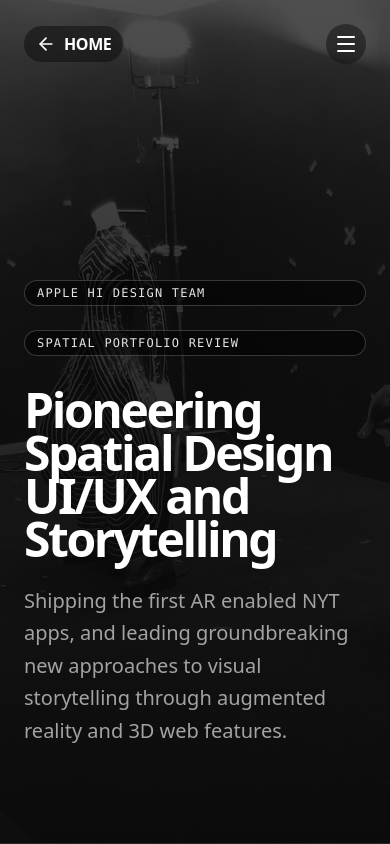
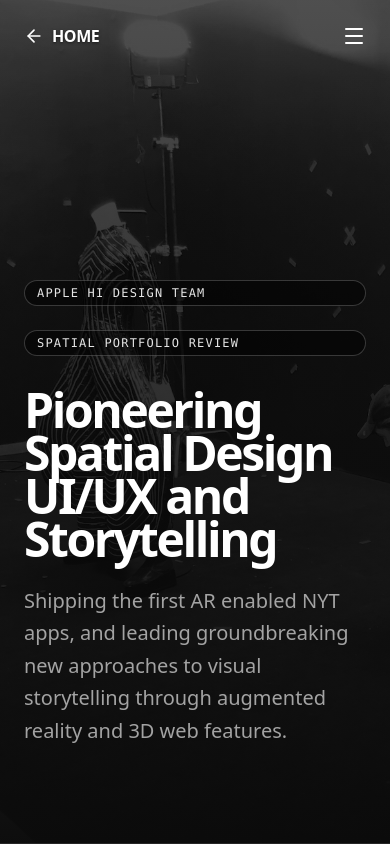
Before and after one commit to grahaphicsroberts/grahaphicsportfolio, a Next.js app: page /spatialdesign in a window 390 px wide. Shown: the top 844 px of the page. Built offline with nearby package versions, Linux system fonts and the light colour scheme.

Commit message:
mobile refinement pt9

```diff
--- a/app/spatialdesign/page.tsx
+++ b/app/spatialdesign/page.tsx
@@ -1471,15 +1471,15 @@ export default function NYTARPage() {
       className="bg-neutral-950 text-neutral-200 min-h-screen font-sans selection:bg-white selection:text-black"
     >
       {/* --- NAV --- */}
-      {/* Desktop uses mix-blend-difference so the nav auto-inverts over light/dark
-          sections. On mobile (Chrome) that blend on a fixed element paints a stray
-          rectangle at the page origin, so we drop the blend there and instead give
-          the items a translucent backdrop to stay legible over any section. */}
-      <nav className="fixed top-0 left-0 w-full p-6 flex justify-between items-center z-50 md:mix-blend-difference text-white">
+      {/* Desktop keeps mix-blend-difference (auto-inverts over light/dark sections).
+          On mobile that blend on a fixed element leaves a ghost rectangle (Chrome
+          mobile bug), so we drop it there and use a faint text-shadow for legibility.
+          Paired with `-webkit-tap-highlight-color: transparent` in globals.css. */}
+      <nav className="fixed top-0 left-0 w-full p-6 flex justify-between items-center z-50 md:mix-blend-difference text-white [text-shadow:0_1px_3px_rgba(0,0,0,0.55)] md:[text-shadow:none]">
         {/* Left: Home Link */}
         <Link
           href="/"
-          className="flex items-center gap-2 hover:opacity-70 transition-opacity rounded-full bg-black/40 px-3 py-1.5 backdrop-blur-md md:rounded-none md:bg-transparent md:px-0 md:py-0 md:backdrop-blur-none"
+          className="flex items-center gap-2 hover:opacity-70 transition-opacity"
           onClick={() => setIsMenuOpen(false)}
         >
           <ArrowLeft className="w-5 h-5" aria-hidden="true" />
@@ -1510,7 +1510,7 @@ export default function NYTARPage() {
 
         {/* Right: Mobile Toggle */}
         <button
-          className="md:hidden text-white rounded-full bg-black/40 p-2 backdrop-blur-md"
+          className="md:hidden text-white"
           onClick={() => setIsMenuOpen(!isMenuOpen)}
           aria-label="Toggle Menu"
         >
```
